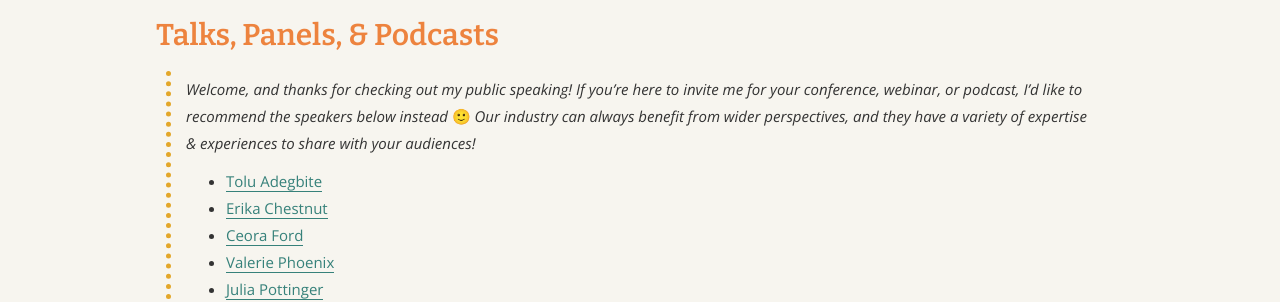
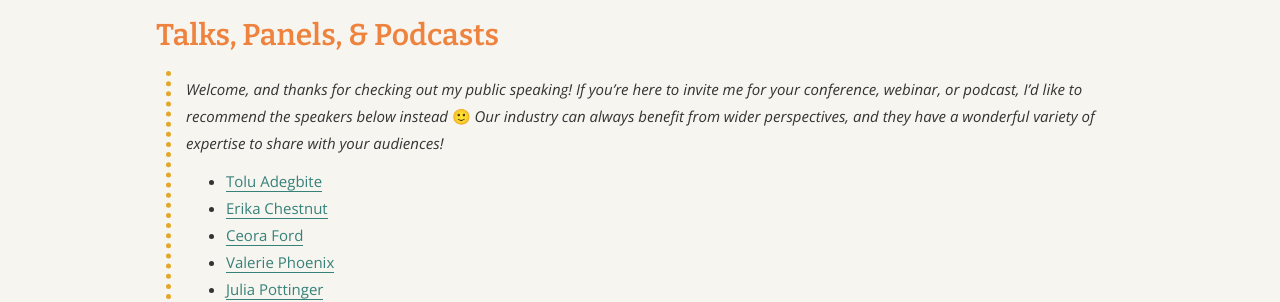
Before and after one commit to angelariggs/angelariggs.github.io, a Jekyll site: the page built from talks.md, in a window 1280 px wide and 900 px high. Shown: the part 212-514 px from the top of the window. Built offline with Jekyll 4.4.1, drawn with Linux system fonts in a browser that asks for light colours.

Commit message:
talks page update

```diff
--- a/talks.md
+++ b/talks.md
@@ -5,7 +5,7 @@ title: "Talks, Panels, & Podcasts"
 permalink: /talks
 ---
 
-> _Welcome, and thanks for checking out my public speaking! If you're here to invite me for your conference, webinar, or podcast, I'd like to recommend the speakers below instead_ 🙂 _Our industry can always benefit from wider perspectives, and they have a variety of expertise & experiences to share with your audiences!_
+> _Welcome, and thanks for checking out my public speaking! If you're here to invite me for your conference, webinar, or podcast, I'd like to recommend the speakers below instead_ 🙂 _Our industry can always benefit from wider perspectives, and they have a wonderful variety of expertise to share with your audiences!_
 > - [Tolu Adegbite](https://www.tolu.xyz)
 > - [Erika Chestnut](https://erikachestnut.com)
 > - [Ceora Ford](https://www.ceoraford.com)
```
